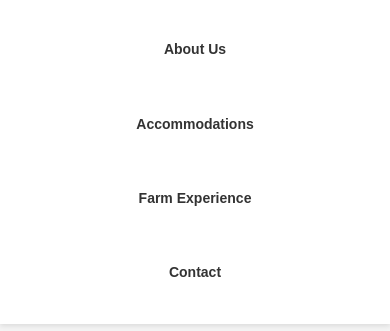
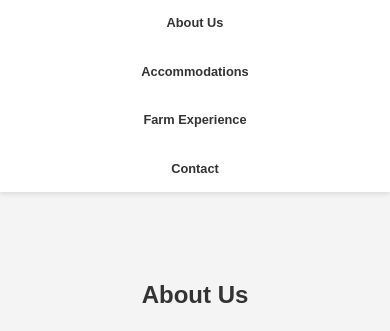
Before and after one commit to fincautopia/fincautopia-updated, a plain HTML site: page index.html in a window 390 px wide. Shown: the part 229-560 px from the top of the page. Drawn offline with Linux system fonts and the light colour scheme; a web font is replaced by a local one.

Commit message:
Update styles.css

```diff
--- a/styles.css
+++ b/styles.css
@@ -60,7 +60,7 @@ a {
     position: sticky;
     top: 0;
     background: white;
-    padding: 1rem 0;
+    padding: 0.5rem 0;
     box-shadow: 0 2px 5px rgba(0, 0, 0, 0.1);
 }
 
@@ -68,13 +68,15 @@ a {
     list-style: none;
     display: flex;
     justify-content: center;
-    gap: 2rem;
+    gap: 1rem;
     padding: 0;
+    margin: 0;
 }
 
 #navbar a {
     color: #333;
     font-weight: bold;
+    font-size: 0.9rem;
 }
 
 #navbar a:hover {
@@ -179,39 +181,31 @@ footer {
 }
 
 /* Responsive Adjustments */
-
 @media (max-width: 768px) {
     #hero-section h1 {
         font-size: 2.5rem;
     }
-
     #hero-section p {
         font-size: 1rem;
     }
-
     #hero-section {
         height: auto;
         padding: 20px;
     }
-
     #navbar ul {
         flex-direction: column;
     }
-
     #navbar ul li {
         text-align: center;
-        padding: 10px;
+        padding: 5px;
     }
-
     .btn {
         font-size: 1rem;
         padding: 12px 24px;
     }
-
     .content-grid, .card-grid {
         display: block;
     }
-
     .parallax {
         background-attachment: scroll;
     }
@@ -221,8 +215,10 @@ footer {
     body {
         font-size: 14px;
     }
-
     h1, h2, h3 {
         font-size: 1.5rem;
     }
+    #navbar a {
+        font-size: 0.8rem;
+    }
 }
```
